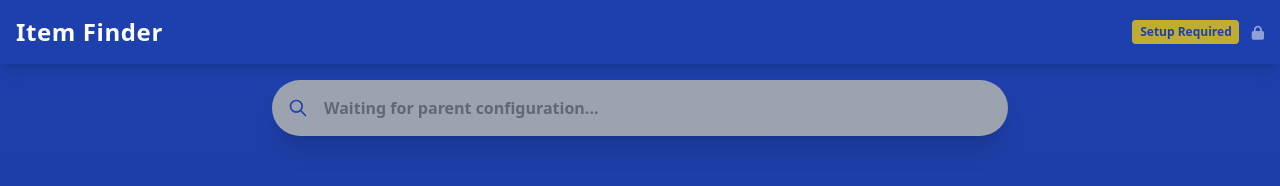
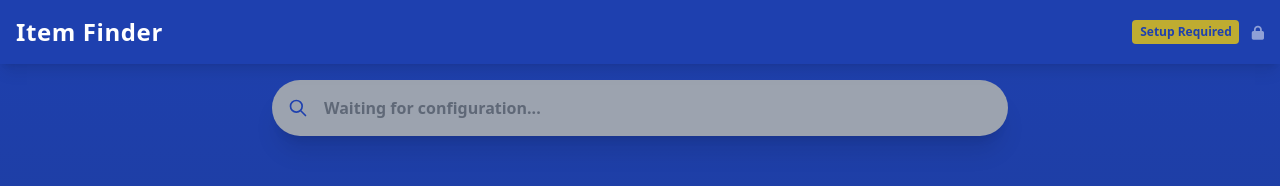
Before and after one commit to JCBInventory/Item-Finder-App, a React (Vite) app: page / in a window 1280 px wide. Shown: the top 186 px of the page. Built offline with nearby package versions, Linux system fonts and the light colour scheme.

Commit message:
Update App.tsx

```diff
--- a/App.tsx
+++ b/App.tsx
@@ -37,9 +37,12 @@ const App: React.FC = () => {
     return params.get('sheet');
   };
 
+  // Check if URL is in params (public sharing)
+  const hasPublicUrl = !!getSheetUrlFromParams();
+
   // State
   const [config, setConfig] = useState<AppConfig>(getAppConfig());
-  const [isParent, setIsParent] = useState<boolean>(getAuthSession());
+  const [isParent, setIsParent] = useState<boolean>(hasPublicUrl ? false : getAuthSession());
   const [view, setView] = useState<ViewState>(ViewState.INVENTORY);
 
   const [inventory, setInventory] = useState<InventoryItem[]>([]);
@@ -196,7 +199,7 @@ const App: React.FC = () => {
                 <input
                   type="text"
                   disabled={!isConfigured}
-                  placeholder={isConfigured ? "Search Item No or Description..." : "Waiting for parent configuration..."}
+                  placeholder={isConfigured ? "Search Item No or Description..." : "Waiting for configuration..."}
                   value={searchTerm}
                   onChange={(e) => setSearchTerm(e.target.value)}
                   className="w-full px-4 py-4 bg-transparent placeholder-gray-700/60 text-primary font-semibold outline-none disabled:cursor-not-allowed"
```
